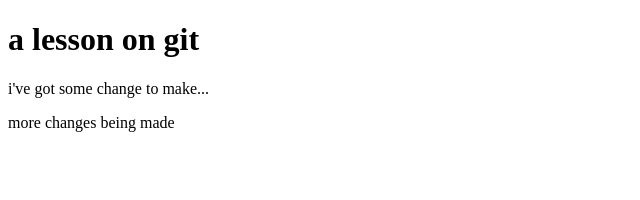
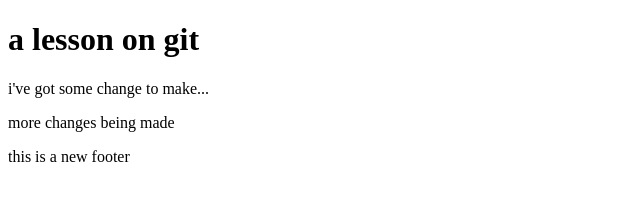
Before and after one commit to fane247/my_first_sparta_github_repo, a plain HTML site: page index.html in a window 1280 px wide. Shown: the whole page, without its empty margins (0-640 px from the left). Drawn offline with Linux system fonts and the light colour scheme.

Commit message:
added a footer to index.html

```diff
--- a/index.html
+++ b/index.html
@@ -9,5 +9,7 @@
 	<p>i've got some change to make...</p>
 	<p>more changes being made</p>
 
+	<footer>this is a new footer</footer>
+
 </body>
 </html>
```
